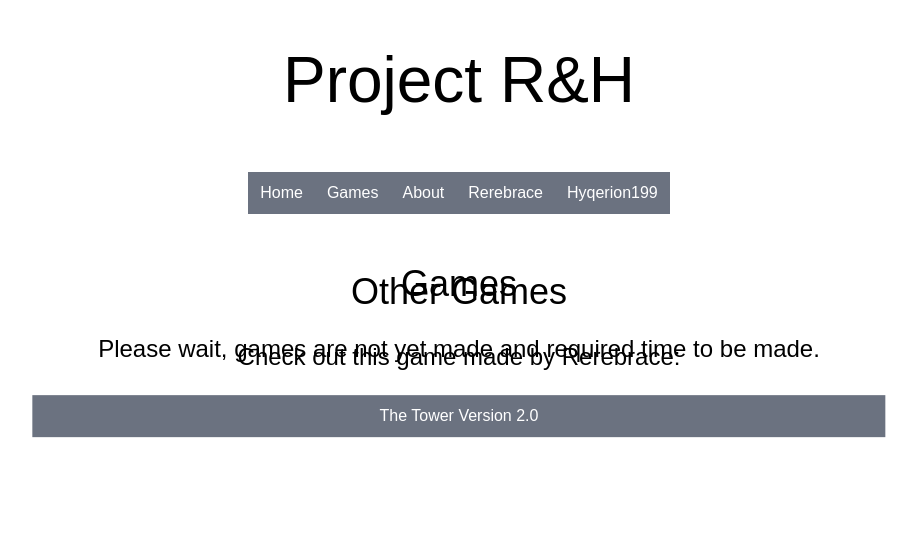
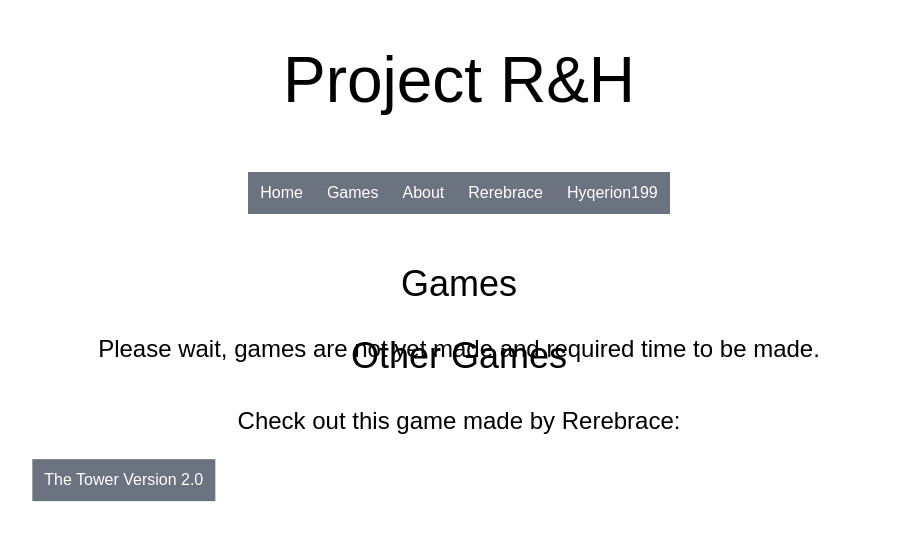
Before and after one commit to Project-H-R/project-h-r.github.io, a plain HTML site: page games/index.html in a window 1280 px wide. Shown: the whole page, without its empty margins (181-1098 px from the left). Drawn offline with Linux system fonts and the light colour scheme.

Commit message:
meed to fix the button

```diff
--- a/games/index.html
+++ b/games/index.html
@@ -24,10 +24,10 @@
         <h2>Games</h2>
         <p>Please wait, games are not yet made and required time to be made. </p>
     </div>
-    <div>
+    <div style="margin-top: 5%; width: min-width;">
         <h2>Other Games</h2>
         <p>Check out this game made by Rerebrace:</p>
-        <a href="https://rerebrace.github.io/files/games/the_tower/the_tower_v2.0.zip" download="The Tower (Version 2.0).zip">The Tower Version 2.0</a>
+        <a style="width: fit-content; align-content: center; display: flex;" href="https://rerebrace.github.io/files/games/the_tower/the_tower_v2.0.zip" download="The Tower (Version 2.0).zip">The Tower Version 2.0</a>
     </div>
 
 
```
